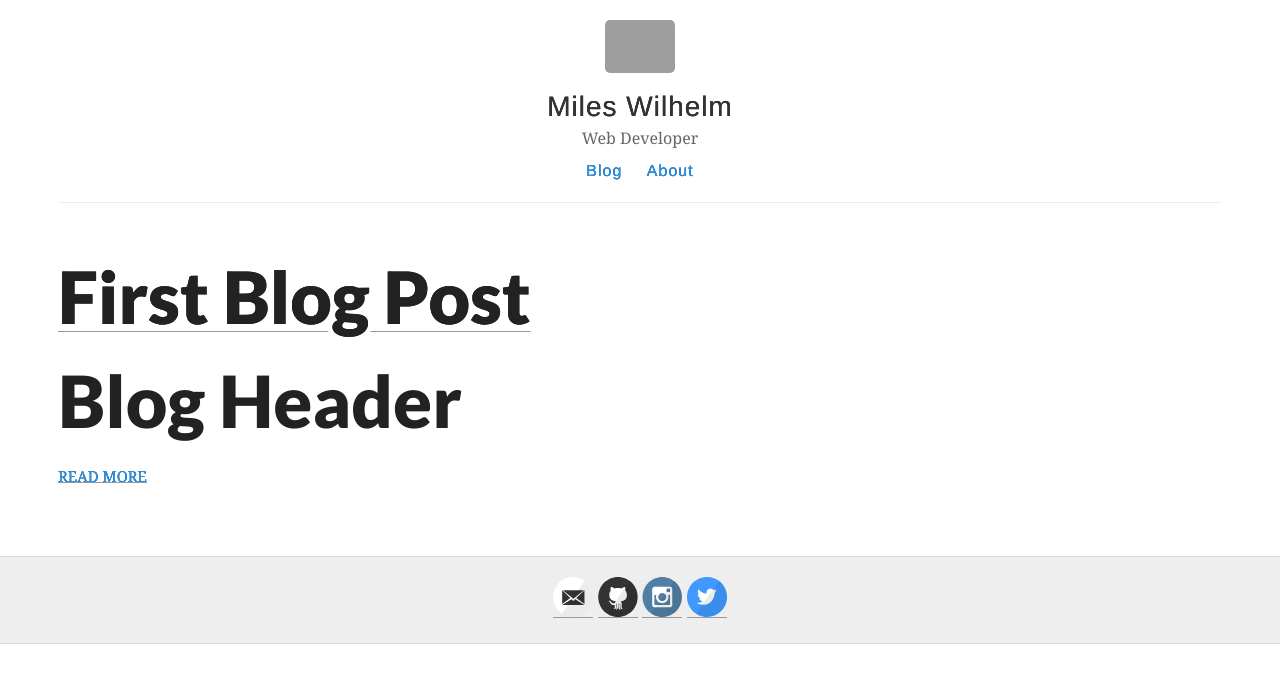
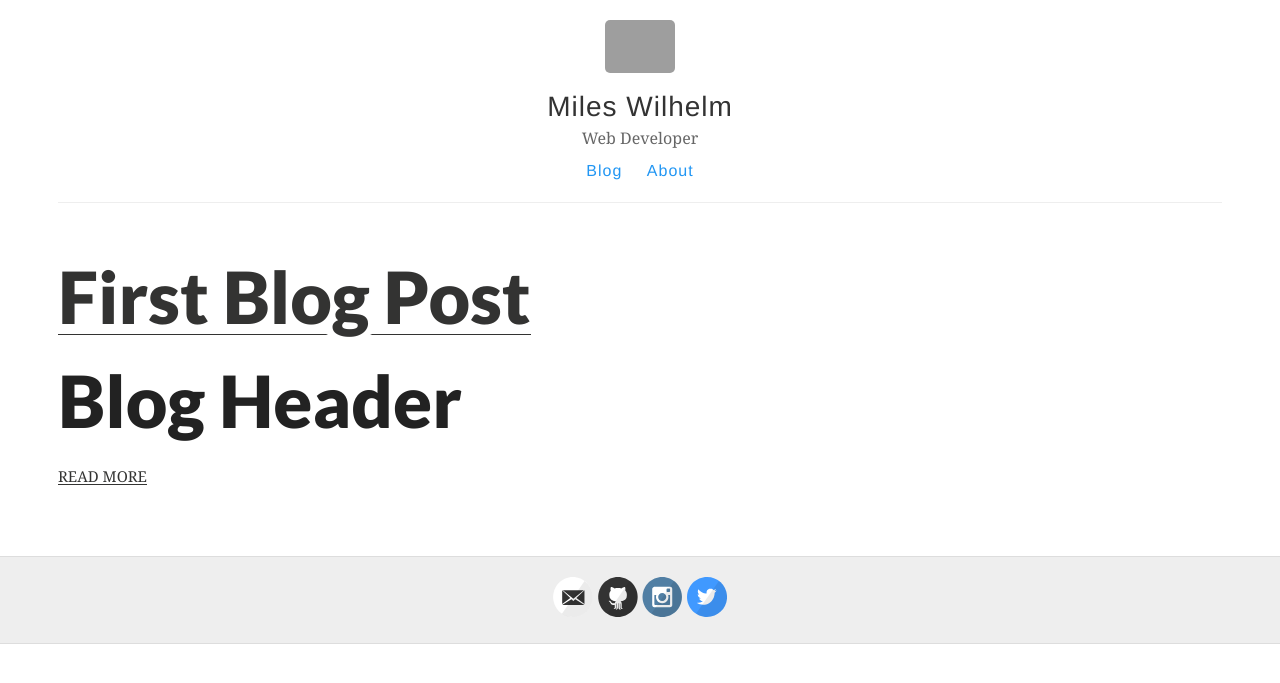
Before and after one commit to mileswilhelm/mileswilhelm.github.io, a Jekyll site: the page built from index.html, in a window 1280 px wide. Shown: the top 683 px of the page. Built offline with Jekyll 4.4.1, drawn with Linux system fonts in a browser that asks for light colours; grey boxes are pictures that could not be loaded.

Commit message:
changed underlines

```diff
--- a/_sass/_variables.scss
+++ b/_sass/_variables.scss
@@ -65,3 +65,65 @@ $sans-serif-font-stack: "Lato","Trebuchet MS", "Segoe UI", "Helvetica Neue", Hel
     @content;
   }
 }
+
+// Underline mixins
+@mixin text-underline-crop($background) {
+  text-shadow:  .03em 0 $background,
+                -.03em 0 $background,
+                0 .03em $background,
+                0 -.03em $background,
+                .06em 0 $background,
+                -.06em 0 $background,
+                .09em 0 $background,
+                -.09em 0 $background,
+                .12em 0 $background,
+                -.12em 0 $background,
+                .15em 0 $background,
+                -.15em 0 $background;
+}
+
+@mixin text-underline($color-bg, $color-text) {
+  background-image: linear-gradient($color-text, $color-text);
+  background-size: 1px 1px;
+  background-repeat: repeat-x;
+  background-position: 0% 95%;
+}
+
+@mixin text-selection($selection) {
+  &::selection {
+    @include text-underline-crop($selection);
+
+    background: $selection;
+  }
+
+  &::-moz-selection {
+    @include text-underline-crop($selection);
+
+    background: $selection;
+  }
+}
+
+@mixin link-underline($background, $text, $selection){
+  @include text-underline-crop($background);
+  @include text-underline($background, $text);
+  @include text-selection($selection);
+
+  color: $text;
+  text-decoration: none;
+
+  *,
+  *:after,
+  &:after,
+  *:before,
+  &:before {
+    text-shadow: none;
+  }
+
+  &:visited {
+    color: $text;
+  }
+}
+
+$color-text:        #333332;
+$color-background:  #fff;
+$color-selection:   #b4d5fe;
--- a/style.scss
+++ b/style.scss
@@ -87,19 +87,16 @@ p {
 }
 
 a {
-  color: $blue;
+  color: $blue-alpha;
   text-decoration: none;
 	cursor: pointer;
-  text-shadow: 0 0 #333, .08em 0 0 #fff, 0 0, -.08em 0 0 #fff;
-  /*  gradient background allows us to use css only & re-position it  */
-  background: -webkit-linear-gradient(#999, #999) center 1.09em no-repeat;
-  background: linear-gradient(#999, #999) center 1.09em no-repeat;
-  /*  can precisely control size in relation to the text  */
-  background-size: 100% 1px;
-  transition: background-size 0.3s ease;
   &:hover, &:active {
-    color: $blue-alpha;
+    color: $blue-dark;
   }
+}
+
+.post a {
+  @include link-underline($color-background, $color-text, $color-selection);
 }
 
 ul, ol {
```
